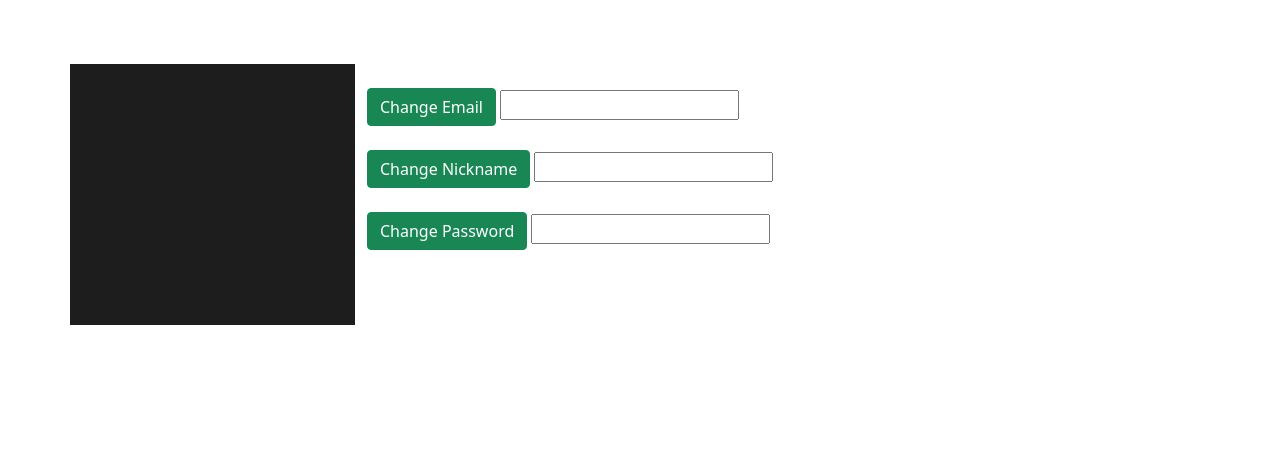
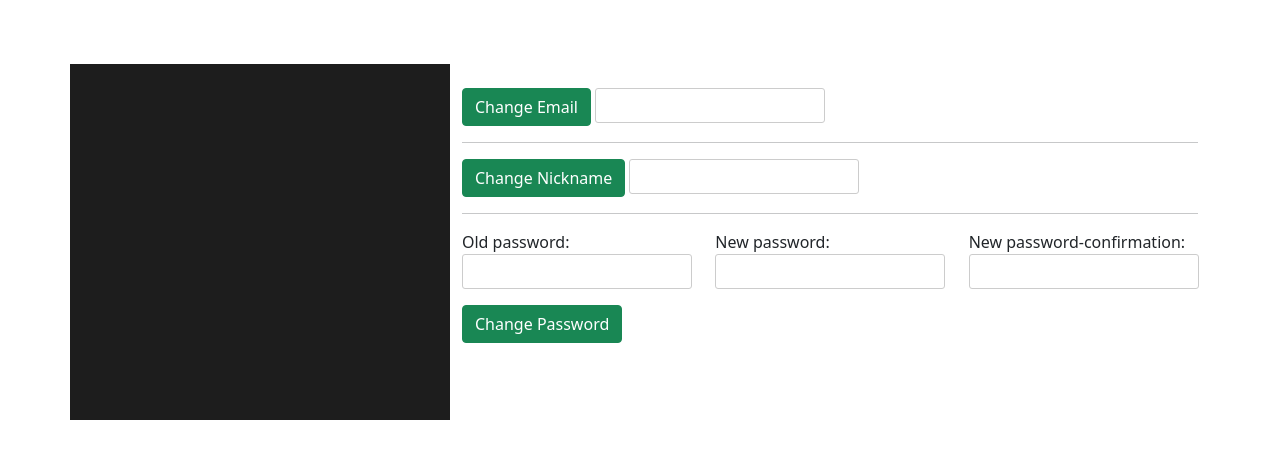
Before and after one commit to ITA-Dnipro/Dp-207_Python, a Django app: page /user_profile/ in a window 1280 px wide. Shown: the part 56-515 px from the top of the page. Run offline with Django 3.2, Linux system fonts and the light colour scheme; parts of the project's set-up code (start-up, migrations or seed data) failed here and were passed over; some libraries are stand-ins or nearby versions.

Commit message:
refactoring user_profile and user_auth

```diff
--- a/django_app/user_auth/views.py
+++ b/django_app/user_auth/views.py
@@ -18,10 +18,8 @@
             if form.is_valid():
                 form.save()
                 user = form.cleaned_data.get('username')
-                messages.success(request, f'Account was created for {user}')
-
+                messages.success(request, f'Account has created for {user}')
                 return redirect('user_auth:sign_in')
-
         context = {'form': form}
         return render(request, 'sign_up.html', context)
 
--- a/django_app/user_profile/forms.py
+++ b/django_app/user_profile/forms.py
@@ -1,10 +1,15 @@
 from django.contrib.auth.models import User
 from django import forms
+from django.contrib.auth.forms import PasswordChangeForm
+from django.contrib import messages
 
 class UpdateForm(forms.ModelForm):
+    old_password = forms.CharField(widget=forms.PasswordInput(attrs={'class': 'form-control', 'type': 'password'}))
+    new_password1 = forms.CharField(max_length=100, widget=forms.PasswordInput(attrs={'class': 'form-control', 'type': 'password'}))
+    new_password2 = forms.CharField(max_length=100, widget=forms.PasswordInput(attrs={'class': 'form-control', 'type': 'password'}))
     class Meta:
         model = User
-        fields = ['email', 'username', 'password']
+        fields = ['email', 'username', 'old_password', 'new_password1', 'new_password2']
 
 class UpdateNicknameForm(forms.ModelForm):
     class Meta:
@@ -16,7 +21,10 @@
         model = User
         fields = ['email']
 
-class UpdatePasswordForm(forms.ModelForm):
+class UpdatePasswordForm(PasswordChangeForm):
+    old_password = forms.CharField(widget=forms.PasswordInput(attrs={'class': 'form-control', 'type': 'password'}))
+    new_password1 = forms.CharField(max_length=100, widget=forms.PasswordInput(attrs={'class': 'form-control', 'type': 'password'}))
+    new_password2 = forms.CharField(max_length=100, widget=forms.PasswordInput(attrs={'class': 'form-control', 'type': 'password'}))
     class Meta:
         model = User
-        fields = ['password']
+        fields = ['old_password', 'new_password1', 'new_password2']
--- a/django_app/user_profile/templates/user_profile/user_profile.html
+++ b/django_app/user_profile/templates/user_profile/user_profile.html
@@ -6,7 +6,7 @@
         .icon-img {
             background-color: rgb(29, 29, 29);
             color: white;
-            font-size: 10rem;
+            font-size: 13rem;
 
         }
         .icon-img::after {
@@ -21,19 +21,44 @@
         .container-fluid {
             padding-top: 5%;
         }
+        .msg-class-success {
+            margin: 3% 0;
+            background-color:rgb(112, 194, 105)
+        }
+        .msg-class-error {
+            margin: 3% 0;
+            background-color:rgb(197, 112, 112)
+        }
+        .msg-text {
+            margin: 0.5rem 0;
+            font-weight: 600;
+        }
+        .form-group form input {
+            width: 230px;
+            border: 1px solid #cccccc;
+            border-radius: 3px;
+            -webkit-border-radius: 3px;
+            -moz-border-radius: 3px;
+            -khtml-border-radius: 3px;
+            background: #ffffff !important;
+            height: 35px;
+        }
+        .pass-btn{
+            margin-top:1rem;
+        }
     </style>
 </head>
 
     {% csrf_token %}
     <div class="container">
         <div class="row">
-            <div class="col-md-3 icon-img d-flex justify-content-center"> {{request.user.username|first|capfirst}} </div>
-            <div class="col-md-9 name-mail">
+            <div class="col-md-4 icon-img d-flex justify-content-center"> {{request.user.username|first|capfirst}} </div>
+            <div class="col-md-8 name-mail">
                 <div class="elements">
                     <h3> {{request.user.username}}</h3>
                     <p> {{ request.user.email}} </p>
                 </div>
-                <div class="forms">
+                <div class="form-group">
                     <form method="POST">
                         {% csrf_token %}
                         <br>
@@ -42,18 +67,45 @@
                     </form>
                     <form method="POST">
                         {% csrf_token %}
-                        <br>
+                        <hr>
                         <button type="submit" class="btn btn-success" name="Change Nickname" >Change Nickname</button>
                         {{form.username}}
                     </form>
                     <form method="POST">
-                        {% csrf_token %}
-                        <br>
-                        <button type="submit" class="btn btn-success" name="Change Password">Change Password</button>
-                        {{form.password}}
+                        <hr>
+                        <div class="container" style="padding:0%">
+                            <div class="row">
+                                {% csrf_token %}
+                                <div class="col-md-4">
+                                    <span>Old password:</span>
+                                    {{form.old_password}}
+                                </div>
+                                <div class="col-md-4">
+                                    <span>New password:</span>
+                                    {{form.new_password1}}
+                                </div>
+                                <div class="col-md-4">
+                                    <span>New password-confirmation:</span>
+                                    {{form.new_password2}}
+                                </div>
+                            </div>
+                        </div>
+                        <button type="submit" class="btn btn-success pass-btn" name="Change Password">Change Password</button>
                     </form>
                 </div>
             </div>
+            {% for message in messages %}
+                {% if message.tags == "success" %}
+            <div class="col-md-12 msg-class-success text-center">
+                <p class="msg-text">{{message}}</p>
+            </div>
+                {% endif %}
+                {% if message.tags == "error" %}
+            <div class="col-md-12 msg-class-error text-center">
+                <p class="msg-text">{{message}}</p>
+            </div>
+                {% endif %}
+            {% endfor %}
         </div>
     </div>
 
--- a/django_app/user_profile/views.py
+++ b/django_app/user_profile/views.py
@@ -1,5 +1,6 @@
-from django.shortcuts import render
+from django.shortcuts import render, redirect
 from .forms import UpdateNicknameForm, UpdateEmailForm, UpdatePasswordForm, UpdateForm
+from django.contrib import messages
 
 
 def change_data(request):
@@ -10,15 +11,29 @@
             if form.is_valid():
                 form.save()
                 form = UpdateForm()
+                messages.success(request, f'Nickname has changed successfully for {request.user}')
         elif 'Change Email' in request.POST:
             form = UpdateEmailForm(request.POST, instance=request.user)
             if form.is_valid():
                 form.save()
                 form = UpdateForm()
+                messages.success(request, f'Email has changed successfully for {request.user}')
+
         elif 'Change Password' in request.POST:
-            form = UpdatePasswordForm(request.POST, instance=request.user)
+            form = UpdatePasswordForm(request.user, request.POST)
             if form.is_valid():
-                form.save()
-                form = UpdateForm()
+                if form.cleaned_data.get('old_password') == form.cleaned_data.get('new_password1'):
+                    messages.error(request, "Your old and new passwords are similar.")
+                    form = UpdateForm()
+                elif form.cleaned_data.get('new_password1') != form.cleaned_data.get('new_password2'):
+                    messages.error(request, "Your new passwords isn't similar.")
+                    form = UpdateForm()
+                else:
+                    form.save()
+                    form = UpdateForm()
+                    messages.success(request, f'Password has changed successfully for {request.user}')
+                    return redirect('user_auth:sign_in')
+            else:
+                messages.error(request, f"Your password is incorrect or new password can't be entirely numeric, can't be too similar to your personal information and must contain at least 8 characters.")
     context = {'form': form}
     return render(request, 'user_profile/user_profile.html', context)
```
Also changed, not shown: django_app/user_auth/templates/sign_up.html (+5 -3 lines), django_app/user_auth/migrations/__init__.py (added).
